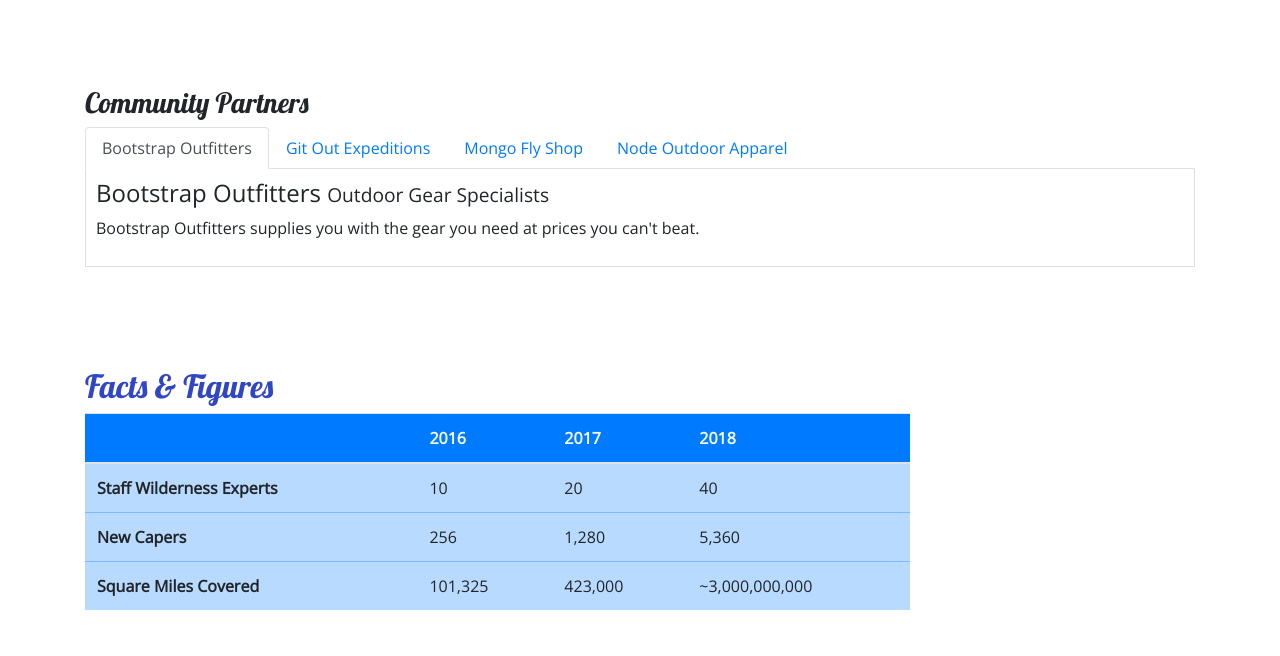
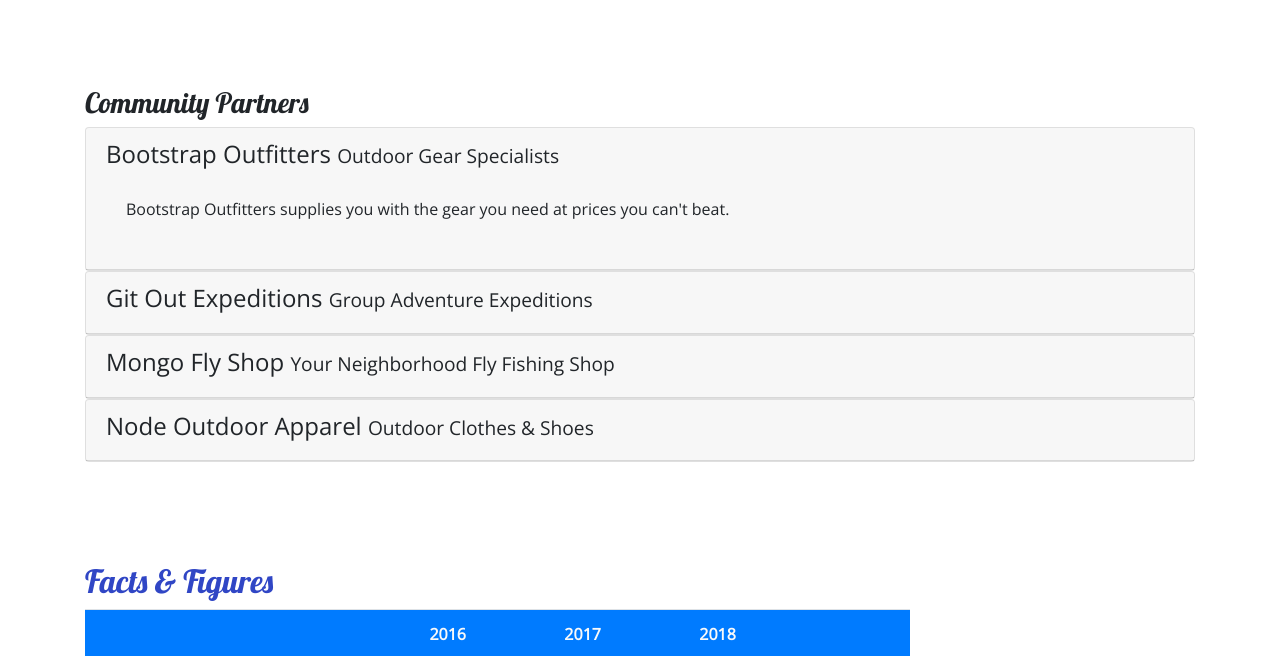
Before and after one commit to stacyhr/newcampsite, a website: page aboutus.html in a window 1280 px wide. Shown: the part 810-1466 px from the top of the page. Drawn offline with nearby package versions, Linux system fonts and the light colour scheme.

Commit message:
Accordion

```diff
--- a/aboutus.html
+++ b/aboutus.html
@@ -108,31 +108,73 @@
         <div class="row row-content">
             <div class="col">
                 <h3>Community Partners</h3>
-                <ul class="nav nav-tabs">
-                    <li class="nav-item"><a class="nav-link active" href="#bootstrap" role="tab" data-toggle="tab">Bootstrap Outfitters</a></li>
-                    <li class="nav-item"><a class="nav-link" href="#git" role="tab" data-toggle="tab">Git Out Expeditions</a></li>
-                    <li class="nav-item"><a class="nav-link" href="#mongo" role="tab" data-toggle="tab">Mongo Fly Shop</a></li>
-                    <li class="nav-item"><a class="nav-link" href="#node" role="tab" data-toggle="tab">Node Outdoor Apparel</a></li>
-                </ul>
-                <div class="tab-content">
-                    <div role="tabpanel" class="tab-pane fade show active" id="bootstrap">
-                <h4>Bootstrap Outfitters <small>Outdoor Gear Specialists</small></h4>
-                <p class="d-sm-block d-none">Bootstrap Outfitters supplies you with the gear you need at prices you
-                    can't beat.</p></div>
-                    <div role="tabpanel" class="tab-pane fade" id="git">
-                <h4>Git Out Expeditions <small>Group Adventure Expeditions</small></h4>
-                <p class="d-sm-block d-none">Join Git Out Expeditions to explore new horizons with a group of other
-                    adventurers!</p></div>
-                    <div role="tabpanel" class="tab-pane fade" id="mongo">
-                <h4>Mongo Fly Shop <small>Your Neighborhood Fly Fishing Shop</small></h4>
-                <p class="d-sm-block d-none">Need a new fishing pole, a tacklebox, or flies of all kinds? Stop by Mongo
-                    Fly Shop.</p></div>
-                    <div role="tabpanel" class="tab-pane fade" id="node">
-                <h4>Node Outdoor Apparel <small>Outdoor Clothes & Shoes</small></h4>
-                <p class="d-sm-block d-none">From polar fleeces to swimsuits, hiking boots to waders, a visit to Node
+                <div id="accordion">
+                    <div class="card">
+                        <div role="tab" class="card-header">
+                            <h4>
+                                <a data-toggle="collapse" data-target="#bootstrap">
+                                    Bootstrap Outfitters <small>Outdoor
+                                        Gear Specialists</small></a>
+                            </h4>
+                            <div class="collapse show" id="bootstrap" data-parent="#accordion">
+                                <div class="card-body">
+                                    <p class="d-sm-block d-none">Bootstrap Outfitters supplies you with the gear you need at
+                                        prices you
+                                        can't beat.</p>
+                                </div>
+                            </div>
+                        </div>
+                    </div>
+                    <div class="card">
+                        <div role="tab" class="card-header">
+                            <h4>
+                                <a class="collapsed" data-toggle="collapse" data-target="#git">
+                                    Git Out Expeditions <small>Group Adventure
+                                        Expeditions</small></a>
+                            </h4>
+                            <div class="collapse" id="git" data-parent="#accordion">
+                                <div class="card-body">
+                                    <p class="d-sm-block d-none">Join Git Out Expeditions to explore new horizons with a group
+                                        of other
+                                        adventurers!</p>
+                                </div>
+                            </div>
+                        </div>
+                    </div>
+                    <div class="card">
+                        <div role="tab" class="card-header">
+                            <h4>
+                                <a class="collapsed" data-toggle="collapse" data-target="#mongo">
+                                    Mongo Fly Shop <small>Your Neighborhood
+                                        Fly Fishing Shop</small></a>
+                            </h4>
+                            <div class="collapse" id="mongo" data-parent="#accordion">
+                                <div class="card-body">
+                                    <p class="d-sm-block d-none">Need a new fishing pole, a tacklebox, or flies of all kinds?
+                                        Stop by Mongo
+                                        Fly Shop.</p>
+                                </div>
+                            </div>
+                        </div>
+                    </div>
+                    <div class="card">
+                        <div role="tab" class="card-header">
+                            <h4>
+                                <a class="collapsed" data-toggle="collapse" data-target="#node">
+                                    Node Outdoor Apparel <small>Outdoor
+                                        Clothes & Shoes</small></a>
+                            </h4>
+                            <div class="collapse" id="node" data-parent="#accordion">
+                                <div class="card-body">
+                                    <p class="d-sm-block d-none">From polar fleeces to swimsuits, hiking boots to waders, a
+                                        visit to Node
                                         will be sure to
                                         get you
-                    covered.</p></div>
+                                        covered.</p>
+                                </div>
+                            </div>
+                        </div>
+                    </div>
                 </div>
             </div>
         </div>
--- a/css/styles.css
+++ b/css/styles.css
@@ -48,3 +48,8 @@ header h2 {
     border-top: none;
     padding: 10px;
 }
+
+a, a:hover {
+    color: inherit;
+    text-decoration: none;
+  }
```
Lines whose indentation alone changed are shown as unchanged.
